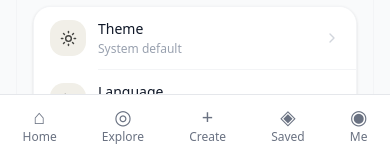
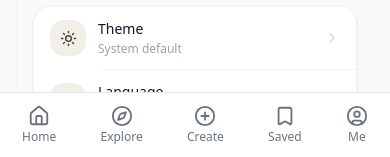
Before and after one commit to SakibFakir69/prompthub-client, a Next.js app: page /settings in a window 390 px wide. Shown: the part 687-844 px from the top of the page. Built offline with nearby package versions, Linux system fonts and the light colour scheme; no server answers.

Commit message:
fix(mobileNav) add mordern icon for mobile

```diff
--- a/src/components/explore/explore-main.tsx
+++ b/src/components/explore/explore-main.tsx
@@ -1,4 +1,3 @@
-
 "use client"
 
 import { useEffect, useRef, useState, useCallback } from 'react'
@@ -8,10 +7,6 @@ import { PromptCard } from '../feed/PromptCard'
 import { useDebounce } from '@/src/hooks/use-debounce'
 import { CardSkeleton } from './explore-skeleton'
 import { EmptyState } from './explore-empty-state'
-
-
-
-
 
 interface ExploreMainComponentProps {
   data?: any
@@ -24,27 +19,45 @@ function ExploreMainComponent({ data }: ExploreMainComponentProps) {
   const debouncedSearch = useDebounce(searchInput, 400)
   const sentinelRef = useRef<HTMLDivElement>(null)
 
+  // Tracks which cursor's page has already been merged into `items`.
+  // Prevents duplicate merges from React Strict Mode's double-invoke
+  // (dev only) or a re-firing IntersectionObserver.
+  const lastMergedCursorRef = useRef<string | null | undefined>(undefined)
+
   const { data: result, isFetching, isLoading } = useExploreQuery({
     cursor,
     search: debouncedSearch,
   })
-  console.log(data,'data');
+
   // reset list on new search
   useEffect(() => {
     setCursor(null)
     setItems([])
+    lastMergedCursorRef.current = undefined
   }, [debouncedSearch])
 
+  // merge new page into items, deduped by _id
   useEffect(() => {
     if (!result) return
-    setItems(prev => (cursor ? [...prev, ...result.data] : result.data))
-  }, [result])
+    if (lastMergedCursorRef.current === cursor) return // already merged this page
+    lastMergedCursorRef.current = cursor
+
+    setItems(prev => {
+      const merged = cursor ? [...prev, ...result.data] : result.data
+      const seen = new Set<string>()
+      return merged.filter((item: any) => {
+        if (seen.has(item._id)) return false
+        seen.add(item._id)
+        return true
+      })
+    })
+  }, [result, cursor])
 
   const loadMore = useCallback(() => {
-    if (!isFetching && result?.nextCursor) {
+    if (!isFetching && result?.nextCursor && result.nextCursor !== cursor) {
       setCursor(result.nextCursor)
     }
-  }, [isFetching, result])
+  }, [isFetching, result, cursor])
 
   // infinite scroll observer
   useEffect(() => {
@@ -72,7 +85,6 @@ function ExploreMainComponent({ data }: ExploreMainComponentProps) {
 
   const showInitialSkeleton = isLoading && items.length === 0
   const showEmpty = !isLoading && !isFetching && items.length === 0
-  console.log(result , 'result')
 
   return (
     <div className="max-w-6xl mx-auto px-4 py-6">
--- a/src/components/main/MobileNav.tsx
+++ b/src/components/main/MobileNav.tsx
@@ -1,13 +1,14 @@
 'use client'
 import Link from 'next/link'
 import { usePathname } from 'next/navigation'
+import { Home, Compass, PlusCircle, Bookmark, CircleUser } from 'lucide-react'
 
 const TABS = [
-  { href: '/home',    icon: '⌂', label: 'Home' },
-  { href: '/explore', icon: '◎', label: 'Explore' },
-  { href: '/create',     icon: '+', label: 'Create' },
-  { href: '/saved',   icon: '◈', label: 'Saved' },
-  { href: '/profile', icon: '◉', label: 'Me' },
+  { href: '/home', icon: Home, label: 'Home' },
+  { href: '/explore', icon: Compass, label: 'Explore' },
+  { href: '/create', icon: PlusCircle, label: 'Create' },
+  { href: '/people', icon: Bookmark, label: 'Saved' },
+  { href: '/profile', icon: CircleUser, label: 'Me' },
 ]
 
 export default function MobileNav() {
@@ -16,17 +17,25 @@ export default function MobileNav() {
   return (
     <nav className="lg:hidden fixed bottom-0 left-0 right-0 z-50 bg-white border-t border-gray-200">
       <div className="flex justify-around items-center py-2">
-        {TABS.map(({ href, icon, label }) => (
+        {TABS.map(({ href, icon: Icon, label }) => {
+          const isActive = pathname === href
+          return (
             <Link
               key={href}
               href={href}
               className={`flex flex-col items-center gap-0.5 px-4 py-1 rounded-lg text-xs transition-colors
-              ${pathname === href ? 'text-[#FF6B35]' : 'text-gray-500'}`}
+                ${isActive ? 'text-[#FF6B35]' : 'text-gray-500'}`}
             >
-            <span className="text-xl leading-none">{icon}</span>
+              <Icon
+                size={22}
+                strokeWidth={isActive ? 2.4 : 2}
+                fill={isActive ? 'currentColor' : 'none'}
+                fillOpacity={isActive ? 0.12 : 0}
+              />
               {label}
             </Link>
-        ))}
+          )
+        })}
       </div>
     </nav>
   )
--- a/src/components/settings/setting.tsx
+++ b/src/components/settings/setting.tsx
@@ -24,8 +24,6 @@ import {
   Trash2,
   LogOut,
 } from 'lucide-react';
-import { useTestPushMutation } from '@/src/store/features/notification/notification.features';
-import FcmInitializer from '../fcm/FcmInitializer';
 import Image from 'next/image';
 import { useUser } from '@/src/hooks/me/user-data';
 
@@ -79,12 +77,9 @@ const RowItem = ({
   onPress?: () => void;
   danger?: boolean;
   right?: React.ReactNode;
-}) => (
-  <button
-    onClick={onPress}
-    type="button"
-    className="flex w-full items-center text-left px-4 py-3 bg-white transition-colors duration-150 hover:bg-gray-50/80 active:bg-gray-100"
-  >
+}) => {
+  const rowContent = (
+    <>
       <div
         className="flex items-center justify-center mr-3 w-9 h-9 rounded-xl flex-shrink-0"
         style={{ backgroundColor: iconBg }}
@@ -104,8 +99,42 @@ const RowItem = ({
       <div className="flex items-center justify-end ml-2 flex-shrink-0">
         {right ?? <ChevronRight size={16} className="text-gray-300" />}
       </div>
+    </>
+  );
+
+  const className =
+    "flex w-full items-center text-left px-4 py-3 bg-white transition-colors duration-150 hover:bg-gray-50/80 active:bg-gray-100";
+
+
+  if (right) {
+    return (
+      <div
+        role={onPress ? 'button' : undefined}
+        tabIndex={onPress ? 0 : undefined}
+        onClick={onPress}
+        onKeyDown={
+          onPress
+            ? (e) => {
+                if (e.key === 'Enter' || e.key === ' ') {
+                  e.preventDefault();
+                  onPress();
+                }
+              }
+            : undefined
+        }
+        className={`${className} ${onPress ? 'cursor-pointer' : ''}`}
+      >
+        {rowContent}
+      </div>
+    );
+  }
+
+  return (
+    <button onClick={onPress} type="button" className={className}>
+      {rowContent}
     </button>
   );
+};
 
 const Divider = () => (
   <div className="ml-16 border-b border-gray-100" />
```
Lines whose indentation alone changed are shown as unchanged.
